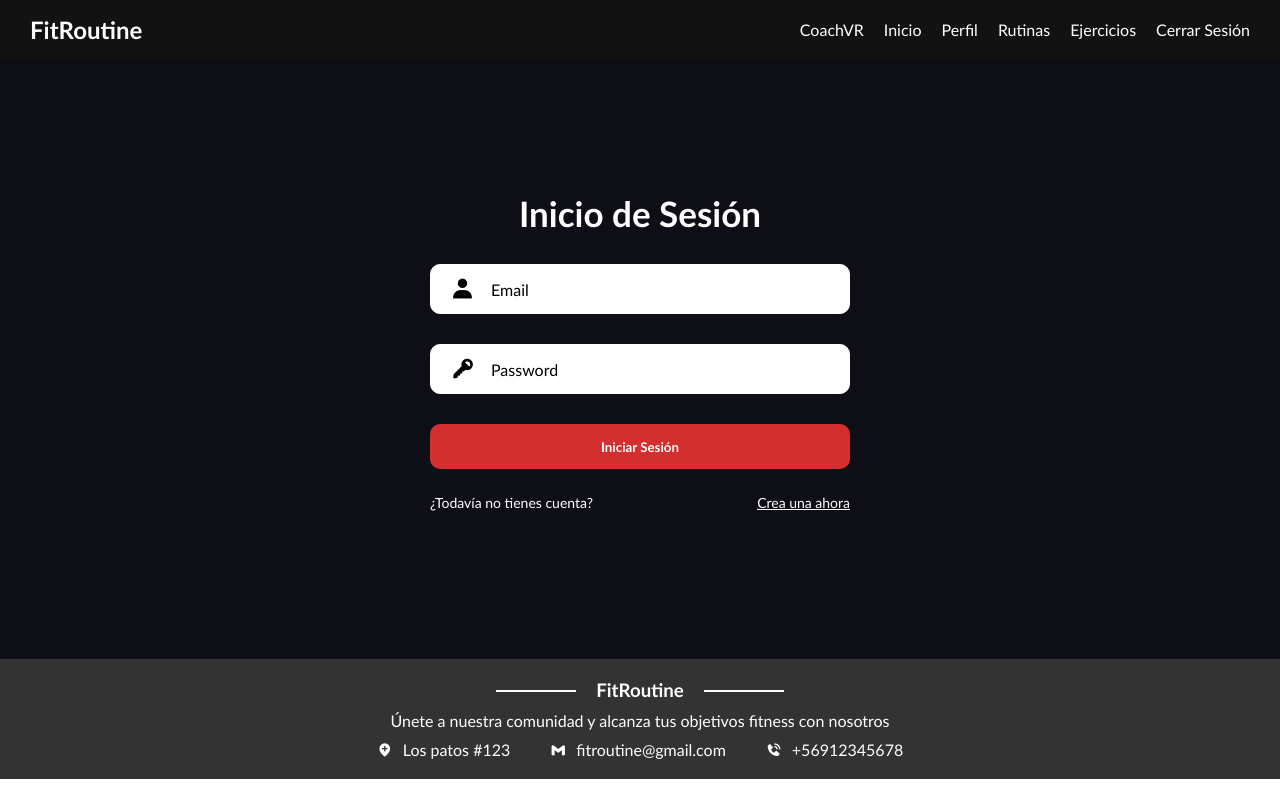
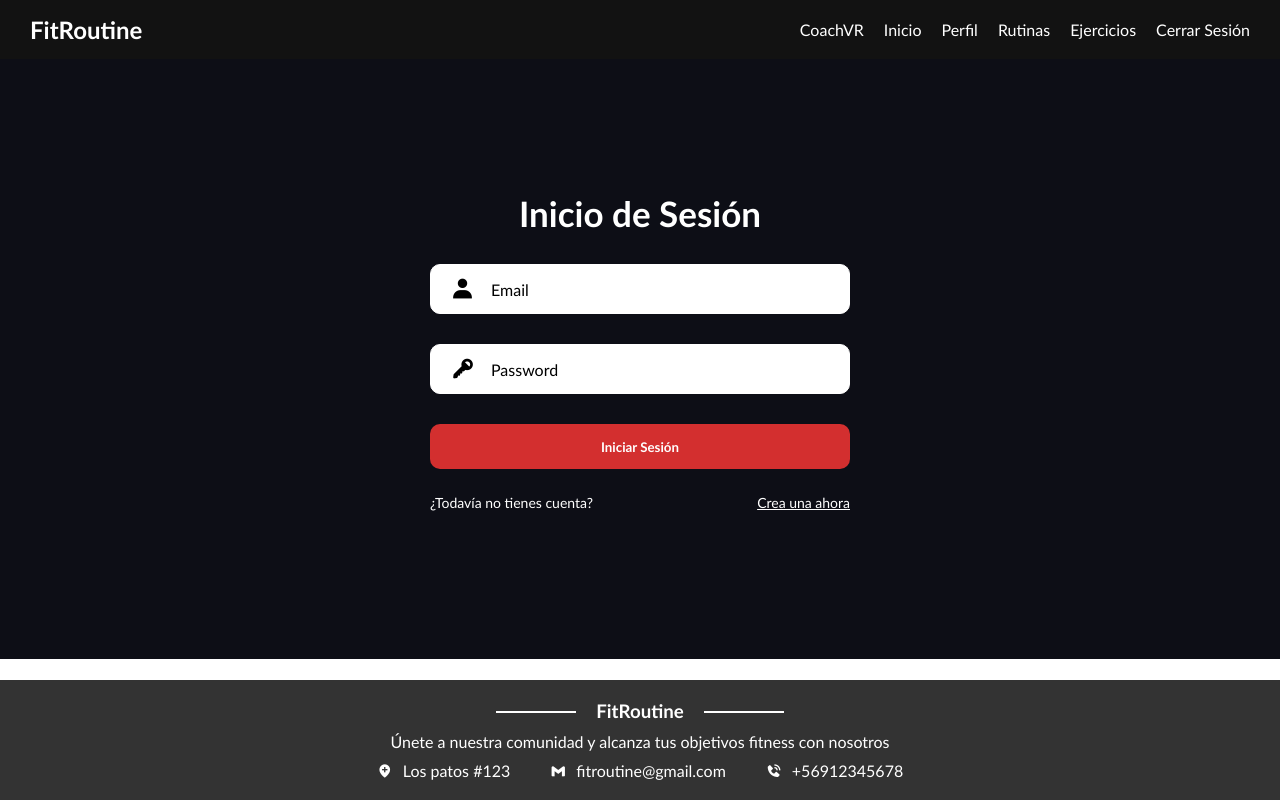
Before and after one commit to rbncode/Avance-FitRoutine, a Vue app: page /Login in a window 1280 px wide. Built offline with nearby package versions, Linux system fonts and the light colour scheme.

Commit message:
style: añadir y ajustar estilos para las vistas de admin y usuario
 Se añadieron estilos para las vistas de administrador y usuario, con diseño de rejilla y ajustando márgenes y el fondo de la vista de administración.

```diff
--- a/src/App.vue
+++ b/src/App.vue
@@ -29,5 +29,26 @@
 </template>
 
 <style scoped>
+.principal{
+  height: 100%;
+}
 
+.user-view {
+  height: 100%;
+  display: grid;
+  grid-template-columns: 1fr;
+  grid-template-rows: auto 1fr auto;
+}
+
+.admin-view {
+  height: 100%;
+  display: grid;
+  grid-template-columns: 1fr;
+  grid-template-rows: auto 1fr;
+  background-color: #0D0E16;
+}
+
+.ajustar{
+  margin-top: 60px;
+}
 </style>
```
